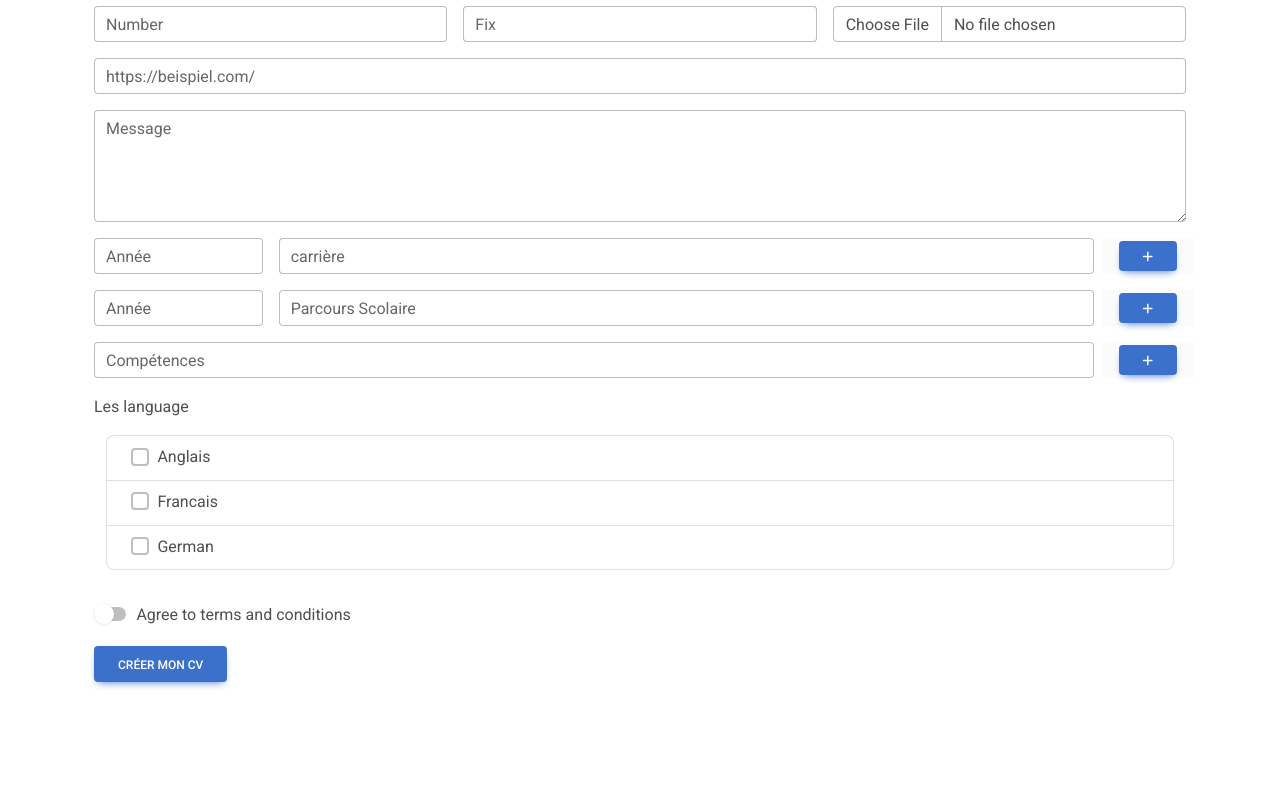
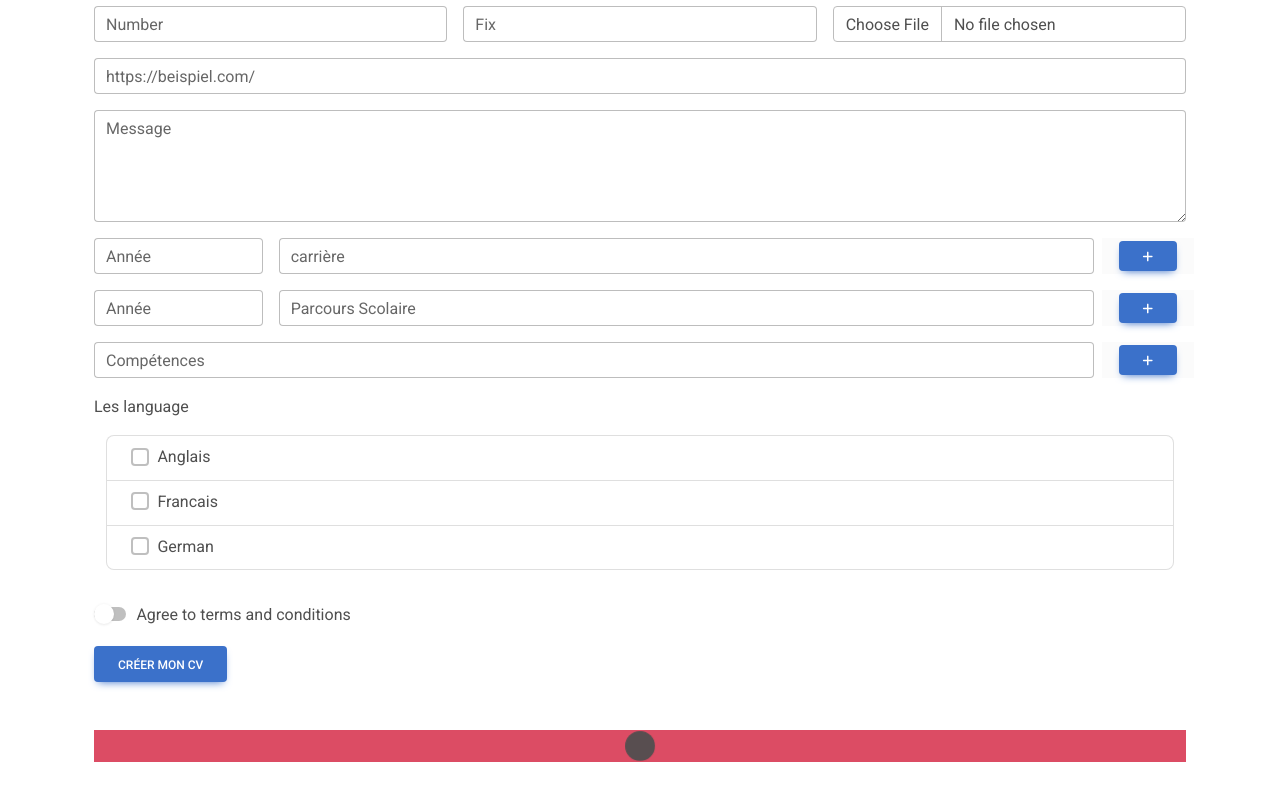
Before and after one commit to idrissi-azzeddine/cv-react, a React (Create React App) app: page / in a window 1280 px wide. Shown: the part 204-1004 px from the top of the page. Before the commit the page ends 982 px from the top, so only its background shows below. Built offline with nearby package versions, Linux system fonts and the light colour scheme.

Commit message:
Update Sect.jsx

```diff
--- a/src/Sect.jsx
+++ b/src/Sect.jsx
@@ -100,7 +100,7 @@ export default function Sect() {
     $(".drei").hide();
     $(".fier").hide();
     $(".funf").hide();
-    $(".aa").hide();
+    $("#aa").hide();
     var cpt = 0;
     var cpt2 = 0;
     var z = 0;
@@ -143,7 +143,7 @@ export default function Sect() {
     });
 
     $(".as").click(function () {
-      $(".aa").show();
+      $("#aa").show();
       $(".aq").hide();
       setTimeout(function () {
         navigation("/cv");
@@ -534,9 +534,14 @@ export default function Sect() {
           </MDBBtn>
         </MDBCol>
       </MDBRow>
-      <div className="aa d-flex justify-content-center w-100 h-100 align-items-center mt-5 bg-danger">
-        <MDBSpinner grow className="aa">
-          <span className="aa visually-hidden">Loading...</span>
+      <div
+        className="d-flex justify-content-center w-100 h-100 align-items-center mt-5 bg-danger"
+        id="aa"
+      >
+        <MDBSpinner grow id="aa">
+          <span className="visually-hidden" id="aa">
+            Loading...
+          </span>
         </MDBSpinner>
       </div>
     </MDBContainer>
```
